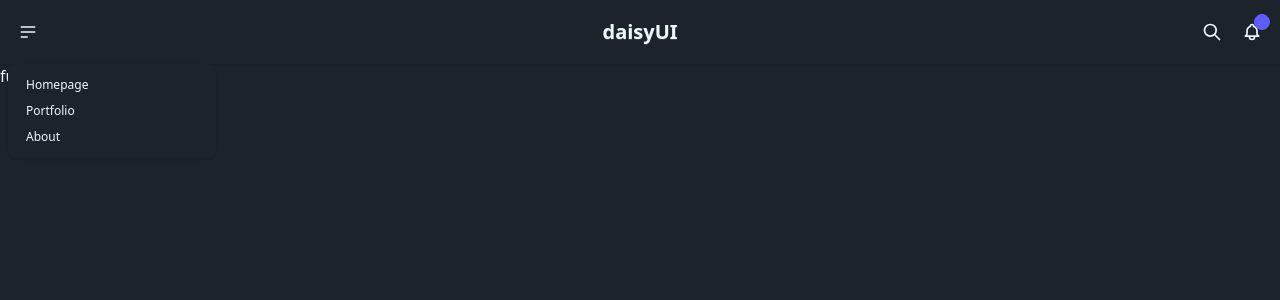
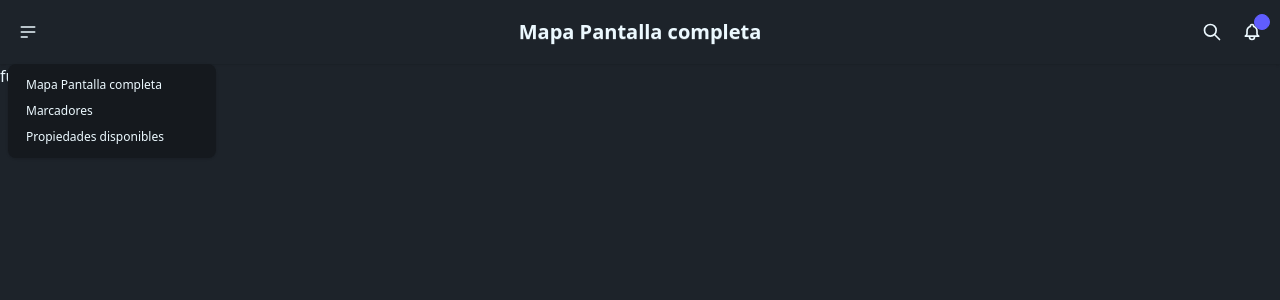
Before and after one commit to VictorCarmonaMoraza/Mapbox_2026, an Angular app: page /fullscreen in a window 1280 px wide. Both pictures are taken after a click on the button 28 px from the left and 32 px from the top of the page. Shown: the top 300 px of the page. Built offline with nearby package versions, Linux system fonts and the light colour scheme.

Commit message:
Titulo en el Navbar - Observable -Señal

```diff
--- a/src/app/shared/components/navbar/navbar.html
+++ b/src/app/shared/components/navbar/navbar.html
@@ -6,15 +6,18 @@
           <path stroke-linecap="round" stroke-linejoin="round" stroke-width="2" d="M4 6h16M4 12h16M4 18h7" />
         </svg>
       </div>
-      <ul tabindex="-1" class="menu menu-sm dropdown-content bg-base-100 rounded-box z-1 mt-3 w-52 p-2 shadow">
-        <li><a>Homepage</a></li>
-        <li><a>Portfolio</a></li>
-        <li><a>About</a></li>
+      <ul tabindex="-1" class="menu menu-sm dropdown-content bg-base-300 rounded-box z-1 mt-3 w-52 p-2 shadow">
+        @for (route of routes; track route.path) {
+        <li><a [routerLink]="route.path">{{route.title}}</a></li>
+        }
+
       </ul>
     </div>
   </div>
   <div class="navbar-center">
-    <a class="btn btn-ghost text-xl">daisyUI</a>
+    <!-- <a class="btn btn-ghost text-xl">daisyUI</a> -->
+    <!-- <a class="btn btn-ghost text-xl">{{pageTitle$ |async}}</a> -->
+    <a class="btn btn-ghost text-xl">{{pageTitle()}}</a>
   </div>
   <div class="navbar-end">
     <button class="btn btn-ghost btn-circle">
--- a/src/app/shared/components/navbar/navbar.ts
+++ b/src/app/shared/components/navbar/navbar.ts
@@ -1,11 +1,31 @@
-import { Component } from '@angular/core';
+import { Component, inject } from '@angular/core';
+import { routes } from '../../../app.routes';
+import { NavigationEnd, Router, RouterLink } from '@angular/router';
+import { filter, map, tap } from 'rxjs';
+import { AsyncPipe } from '@angular/common';
+import { toSignal } from '@angular/core/rxjs-interop';
 
 @Component({
   selector: 'app-navbar',
-  imports: [],
+  imports: [AsyncPipe, RouterLink],
   templateUrl: './navbar.html',
   styleUrl: './navbar.css',
 })
 export class Navbar {
 
+  //Obtener el url de las rutas y asignar un título predeterminado si no existe
+  router = inject(Router);
+
+  // Filtrar las rutas para excluir la ruta comodín '**'
+  routes = routes.map(route => ({
+    path: route.path,
+    title: `${route.title ?? 'Maps en Angular 2026'}`
+  })).filter(route => route.path !== '**');
+
+  pageTitle = toSignal(this.router.events.pipe(
+    filter(event => event instanceof NavigationEnd),
+    // tap((event) => console.log(event)),
+    map(event => event.url),
+    map(url => routes.find((route) => `/${route.path}` === url)?.title ?? 'Mapas')
+  ));
 }
```
